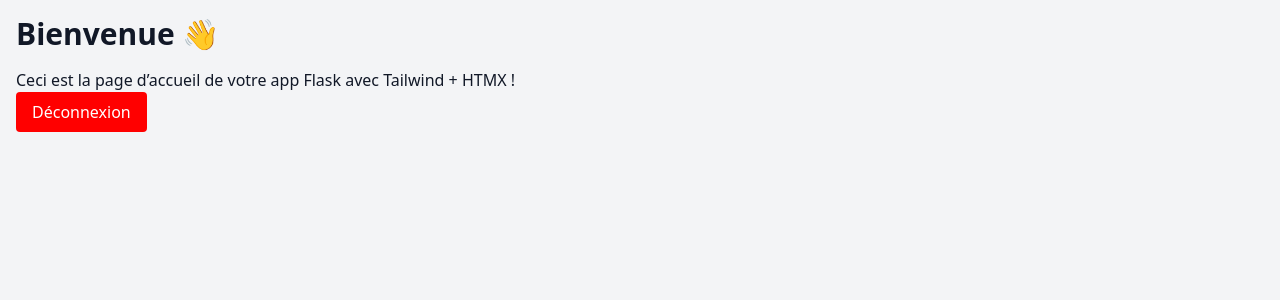
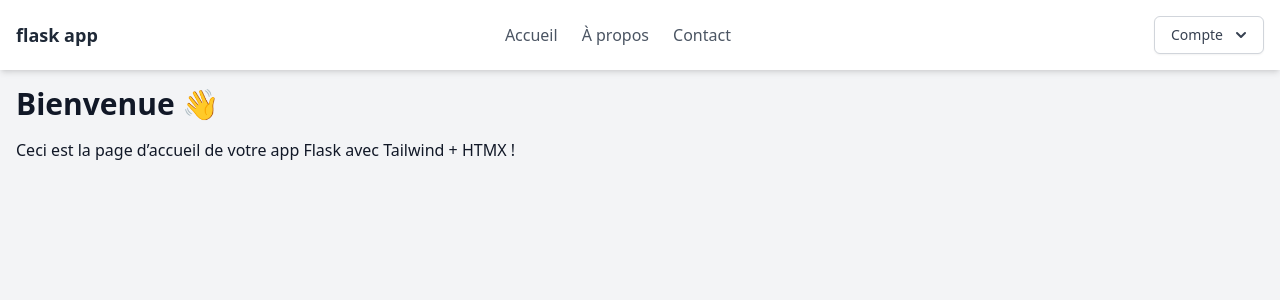
Before and after one commit to quetzalcoatl79/flask_api, a Flask app: page / in a window 1280 px wide. Shown: the top 300 px of the page. Run offline with Flask 3, Linux system fonts and the light colour scheme; the visitor is signed in with stand-in values (Sample User, id 1); style sheets or scripts are compiled from the project's sources; some libraries are stand-ins or nearby versions.

Commit message:
Implement user authentication templates and entrypoint script; update Dockerfile and configuration

```diff
--- a/app/__init__.py
+++ b/app/__init__.py
@@ -10,9 +10,13 @@ def create_app():
     app = Flask(__name__)
     app.config.from_object(Config)
 
+    @app.context_processor
+    def inject_app_name():
+        return dict(app_name=app.config['APP_NAME'])
+
     db.init_app(app)
     login_manager.init_app(app)
-    migrate.init_app(app, db)  # 👈 Ajoute cette ligne ici
+    migrate.init_app(app, db)
 
     @login_manager.user_loader
     def load_user(user_id):
--- a/app/auth.py
+++ b/app/auth.py
@@ -25,7 +25,7 @@ def login():
         next_page = request.args.get('next')
         return redirect(next_page or url_for('main.index'))
 
-    return render_template('login.html')
+    return render_template('auth/login.html')
 
 
 @auth.route('/logout', methods=['POST'])
@@ -74,4 +74,4 @@ def register():
         flash('Inscription réussie ! Connectez-vous maintenant.', 'success')
         return redirect(url_for('auth.login'))
 
-    return render_template('register.html')
+    return render_template('auth/register.html')
--- a/app/templates/base.html
+++ b/app/templates/base.html
@@ -1,14 +1,10 @@
 <!DOCTYPE html>
 <html lang="fr">
-<head>
-  <meta charset="UTF-8" />
-  <title>{% block title %}Mon App Flask{% endblock %}</title>
-  <link href="{{ url_for('static', filename='css/output.css') }}" rel="stylesheet">
-
-  <script src="{{ url_for('static', filename='js/htmx.min.js') }}"></script>
-  <link rel="stylesheet" href="{{ url_for('static', filename='css/style.css') }}">
-</head>
+{% include 'base/header.html' %}
 <body class="bg-gray-100 text-gray-900">
+  <header>
+    {% include 'base/navbar.html' %}
+  </header>
   <div class="container mx-auto p-4">
     {% block content %}{% endblock %}
   </div>
--- /dev/null
+++ b/app/templates/base/header.html
@@ -0,0 +1,9 @@
+<head>
+  <meta charset="UTF-8" />
+  <title>{% block title %}{{ app_name }}{% endblock %}</title>
+  <link href="{{ url_for('static', filename='css/output.css') }}" rel="stylesheet">
+  <script src="https://cdn.tailwindcss.com"></script>
+  <script defer src="https://cdn.jsdelivr.net/npm/alpinejs@3.x.x/dist/cdn.min.js"></script>
+  <script src="{{ url_for('static', filename='js/htmx.min.js') }}"></script>
+  <link rel="stylesheet" href="{{ url_for('static', filename='css/style.css') }}">
+</head>
--- /dev/null
+++ b/app/templates/base/navbar.html
@@ -0,0 +1,34 @@
+
+    <nav class="bg-white p-4 shadow-md">
+        <div class="container mx-auto flex justify-between items-center">
+            <a href="/" class="text-lg font-bold text-gray-800"> {{ app_name }}</a>
+            <div class="flex space-x-6">
+                <a href="/" class="text-gray-600 hover:text-blue-500">Accueil</a>
+                <a href="/about" class="text-gray-600 hover:text-blue-500">À propos</a>
+                <a href="/contact" class="text-gray-600 hover:text-blue-500">Contact</a>
+            </div>
+            <div class="ml-4" x-data="{ open: false }">
+                <div class="relative inline-block text-left">
+                    <div>
+                        <button @click="open = !open" type="button" class="inline-flex justify-center w-full rounded-md border border-gray-300 shadow-sm px-4 py-2 bg-white text-sm font-medium text-gray-700 hover:bg-gray-50 focus:outline-none" aria-expanded="false" aria-haspopup="true">
+                            Compte
+                            <svg class="-mr-1 ml-2 h-5 w-5" xmlns="http://www.w3.org/2000/svg" viewBox="0 0 20 20" fill="currentColor" aria-hidden="true">
+                                <path fill-rule="evenodd" d="M5.293 7.293a1 1 0 011.414 0L10 10.586l3.293-3.293a1 1 0 111.414 1.414l-4 4a1 1 0 01-1.414 0l-4-4a1 1 0 010-1.414z" clip-rule="evenodd" />
+                            </svg>
+                        </button>
+                    </div>
+                    <div x-show="open" @click.away="open = false" class="origin-top-right absolute right-0 mt-2 w-56 rounded-md shadow-lg bg-white ring-1 ring-black ring-opacity-5 focus:outline-none" role="menu" aria-orientation="vertical" aria-labelledby="options-menu">
+                        <div class="py-1" role="none">
+                            {% if current_user.is_authenticated %}
+                            <a href="#" onclick="event.preventDefault(); document.getElementById('logout-form').submit();" class="text-gray-700 block px-4 py-2 text-sm hover:bg-gray-100" role="menuitem">Déconnexion</a>
+                            <form id="logout-form" action="{{ url_for('auth.logout') }}" method="POST" style="display: none;"></form>
+                            {% else %}
+                            <a href="{{ url_for('auth.login') }}" class="text-gray-700 block px-4 py-2 text-sm hover:bg-gray-100" role="menuitem">Connexion</a>
+                            <a href="{{ url_for('auth.register') }}" class="text-gray-700 block px-4 py-2 text-sm hover:bg-gray-100" role="menuitem">Inscription</a>
+                            {% endif %}
+                        </div>
+                    </div>
+                </div>
+            </div>
+        </div>
+    </nav>
--- a/app/templates/index.html
+++ b/app/templates/index.html
@@ -5,13 +5,5 @@
   <p>Ceci est la page d’accueil de votre app Flask avec Tailwind + HTMX !</p>
 
 
-{% if current_user.is_authenticated %}
-    <form action="{{ url_for('auth.logout') }}" method="POST">
-      <button type="submit" style="padding: 8px 16px; background-color: red; color: white; border-radius: 4px;">
-        Déconnexion
-      </button>
-    </form>
-{% else %}
-    <p>Vous n'êtes pas connecté. <a href="{{ url_for('auth.login') }}">Connectez-vous</a></p>
-{% endif %}
+
 {% endblock %}
--- a/config.py
+++ b/config.py
@@ -4,3 +4,4 @@ class Config:
     SECRET_KEY = os.getenv('SECRET_KEY', 'super-secret')
     SQLALCHEMY_DATABASE_URI = os.getenv('DATABASE_URL')
     SQLALCHEMY_TRACK_MODIFICATIONS = False
+    APP_NAME = "flask app"
--- a/docker-compose.yml
+++ b/docker-compose.yml
@@ -12,11 +12,11 @@ services:
       - REDIS_URL=redis://redis:6379/0
     volumes:
       - .:/app
-    command: bash -c "npm run watch & flask --debug run --host=0.0.0.0"
+    # Remplace command par entrypoint ou garde command si tu veux lancer 2 trucs (npm + flask)
+    # entrypoint: ["/entrypoint.sh"]
     depends_on:
       - db
       - redis
-
   db:
     image: postgres:15
     restart: always
```
Also changed, not shown: app.py (+7 -7 lines), app/templates/auth/login.html (renamed from app/templates/login.html), app/templates/auth/register.html (renamed from app/templates/register.html), 2 other files.
